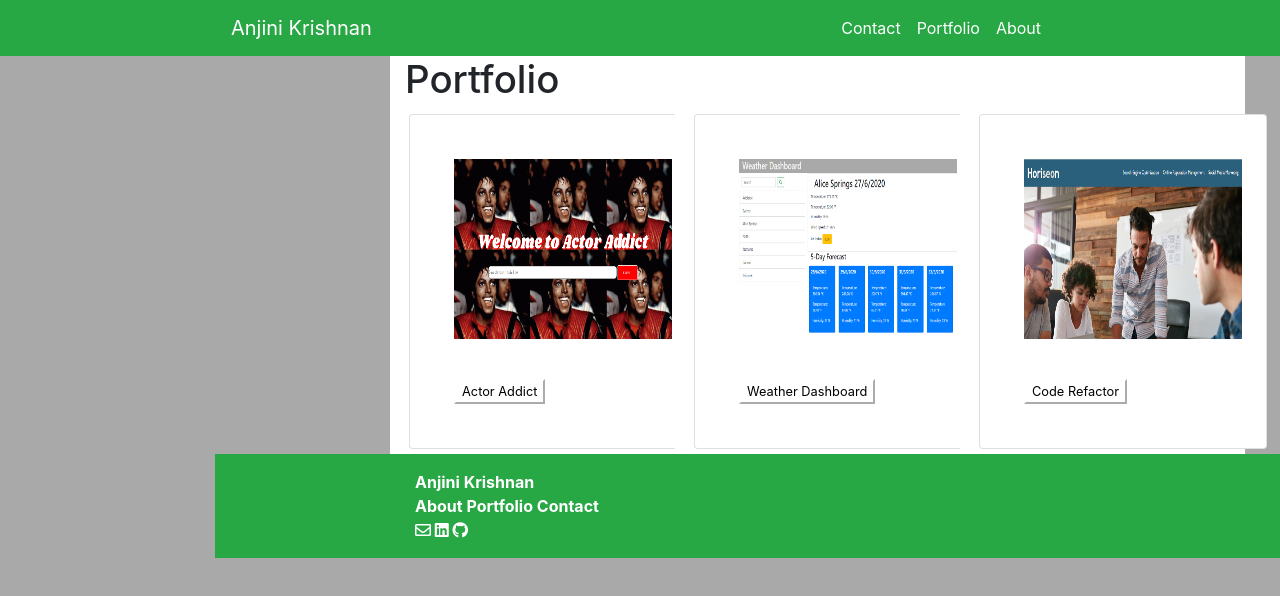
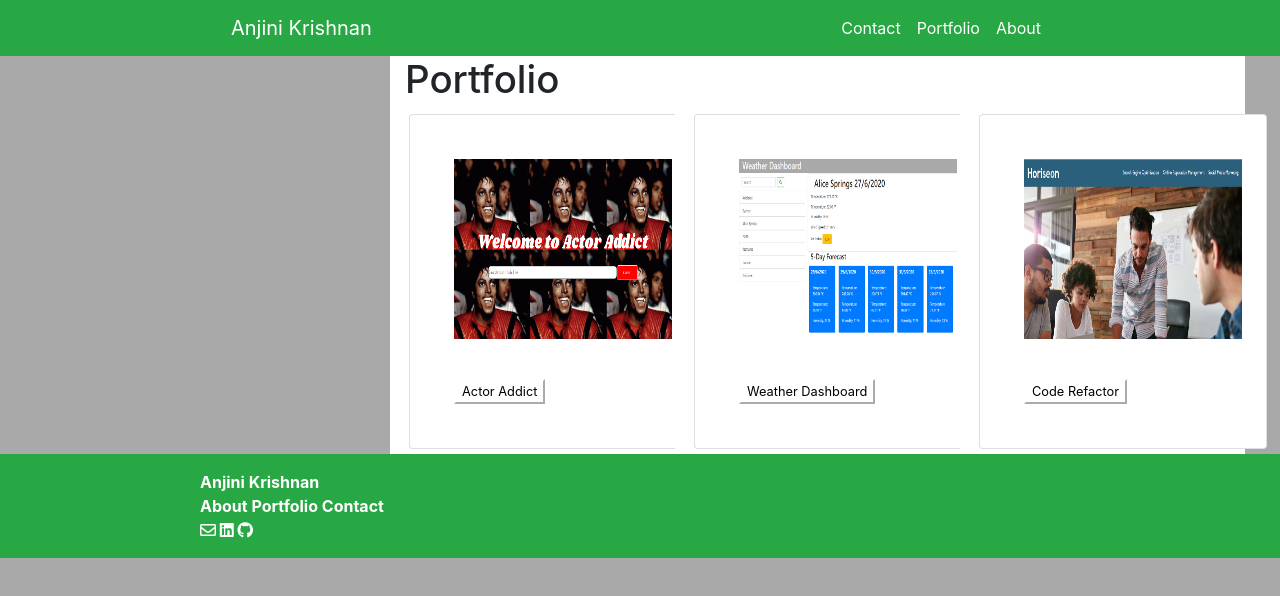
Before and after one commit to anjkrish2608/portfolio, a plain HTML site: page portfolio.html in a window 1280 px wide. Shown: the top 596 px of the page. Drawn offline with nearby package versions, Linux system fonts and the light colour scheme.

Commit message:
fixed footer

```diff
--- a/portfolio.html
+++ b/portfolio.html
@@ -137,8 +137,8 @@
       </div>
       <div class="col-lg-3 main"></div>
     </div>
-    <div class="row">
-      <div class="col-lg-12">
+  </div>
+
   <footer class="footer footer-extend-sm mt-auto py-3 sticky bg-success" id="footer">
 
     <span>
@@ -146,12 +146,13 @@
       <b class="whiteThis">
         Anjini Krishnan
         <br>
-                  <a  href="index.html" class="whiteThis">About</a>
+        <a href="index.html" class="whiteThis">About</a>
         <a href="portfolio.html" class="whiteThis">Portfolio</a>
         <a href="contact.html" class="whiteThis">Contact</a>
         <br>
         <a href="mailto:anjini.krishnan@hotmail.com"><i class="far fa-envelope whiteThis"></i></a>
-                  <a href="https://www.linkedin.com/in/anjini-krishnan" target="_blank"><i class="fab fa-linkedin whiteThis"></i></a>
+        <a href="https://www.linkedin.com/in/anjini-krishnan" target="_blank"><i
+            class="fab fa-linkedin whiteThis"></i></a>
         <a href="https://github.com/anjkrish2608" target="_blank"><i class="fab fa-github whiteThis"></i></a>
 
       </b>
@@ -160,9 +161,9 @@
     </span>
 
   </footer>
-      </div>
-    </div>
-  </div>
+
+
+
 
   <script src="https://code.jquery.com/jquery-3.4.1.min.js"></script>
   <script src="https://maxcdn.bootstrapcdn.com/bootstrap/4.0.0/js/bootstrap.min.js"></script>
```
Also changed, not shown: contact.html (+2 -4 lines), index.html (+2 -4 lines). Lines whose indentation alone changed are shown as unchanged.
